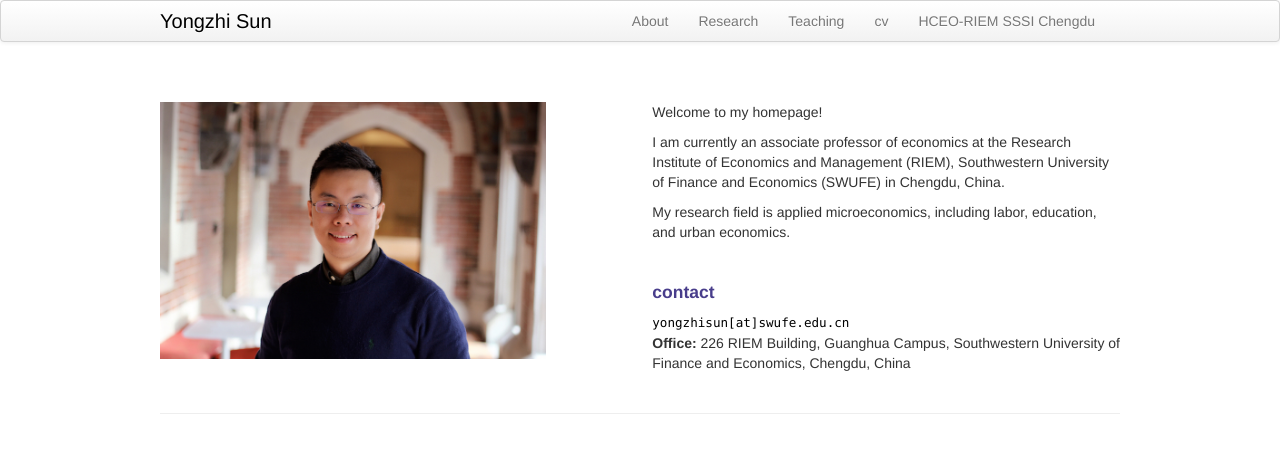
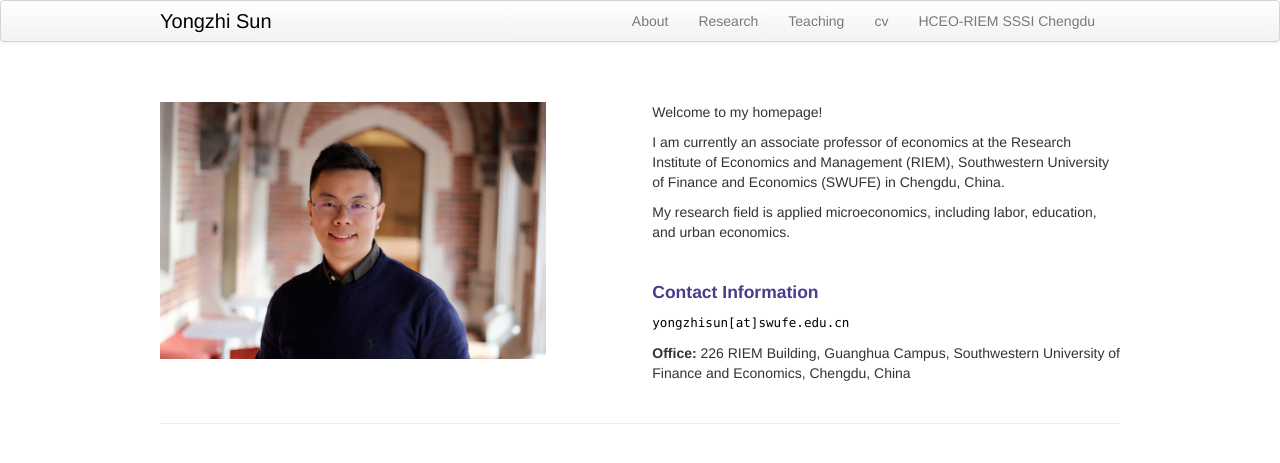
Before and after one commit to WEYoungkid/nzhao925.github.io, a Jekyll site: the page built from index.md, in a window 1280 px wide. Shown: the top 463 px of the page. Built offline with Jekyll 4.4.1, drawn with Linux system fonts in a browser that asks for light colours.

Commit message:
Update index.md

```diff
--- a/index.md
+++ b/index.md
@@ -13,9 +13,9 @@ description: Associate Professor of Economics at Research Institute of Economics
             <br/><p>Welcome to my homepage!<br/></p>
             <p>I am currently an associate professor of economics at <!-- <a href="http://econ.tamu.edu" target="_blank"> --> the Research Institute  of Economics and Management (RIEM), <!-- </a> at <a href="http://www.tamu.edu" target="_blank">  </a> --> Southwestern University of Finance and Economics (SWUFE) in Chengdu, China. <br/></p>
             <p> My research field is applied microeconomics, including labor, education, and urban economics.</p>
-           <br/><h4><a name="contact"></a>contact</h4>
+           <br/><h4><a name="contact"></a>Contact Information</h4>
            <div id="hide_email">
-           <b>Email:</b><code>yongzhisun[at]swufe.edu.cn</code><br/>
+           <p><b>Email:</b><code>yongzhisun[at]swufe.edu.cn</code><br/></p>
            </div>
            <p><b>Office:</b> 226 RIEM Building, Guanghua Campus, Southwestern University of Finance and Economics, Chengdu, China<br/></p>
         </div>
```
